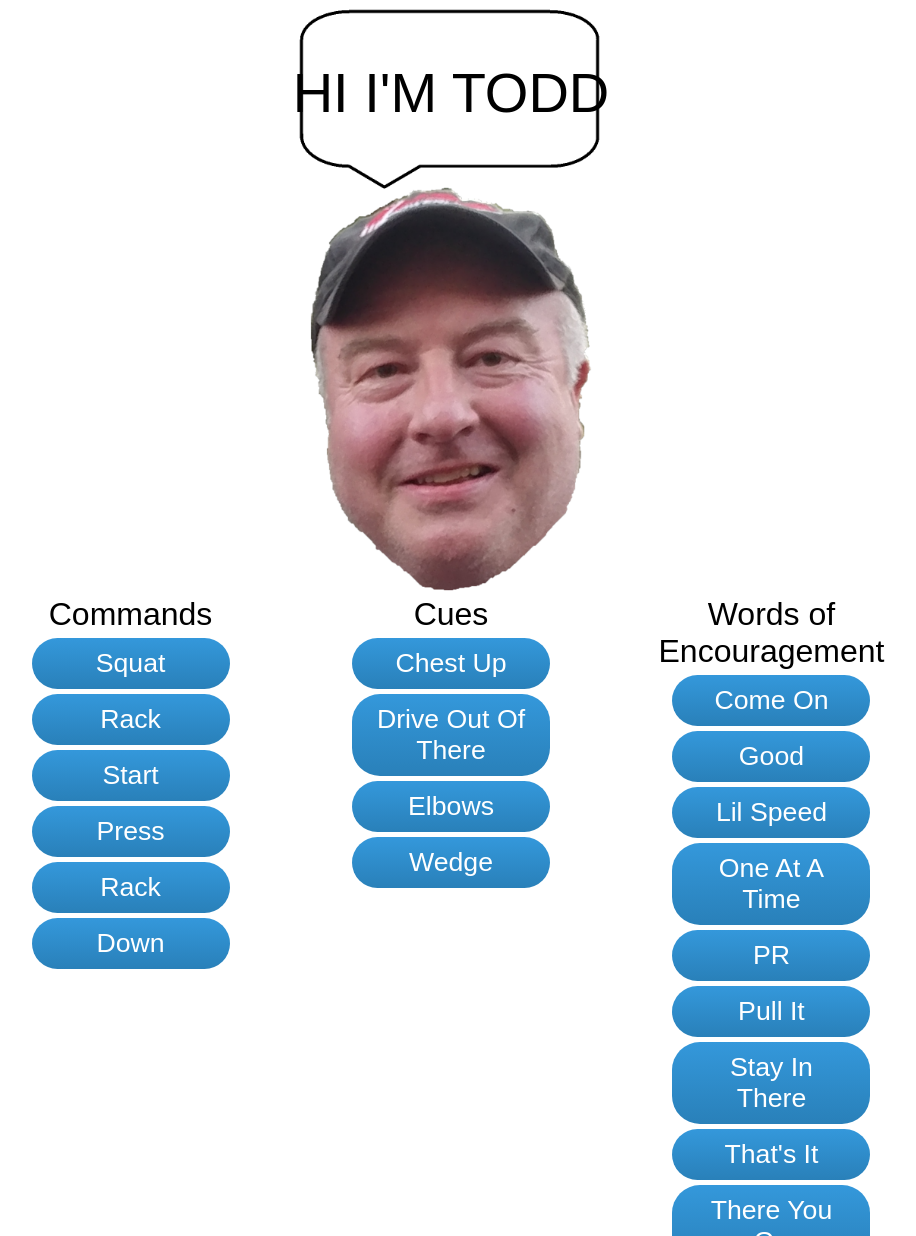
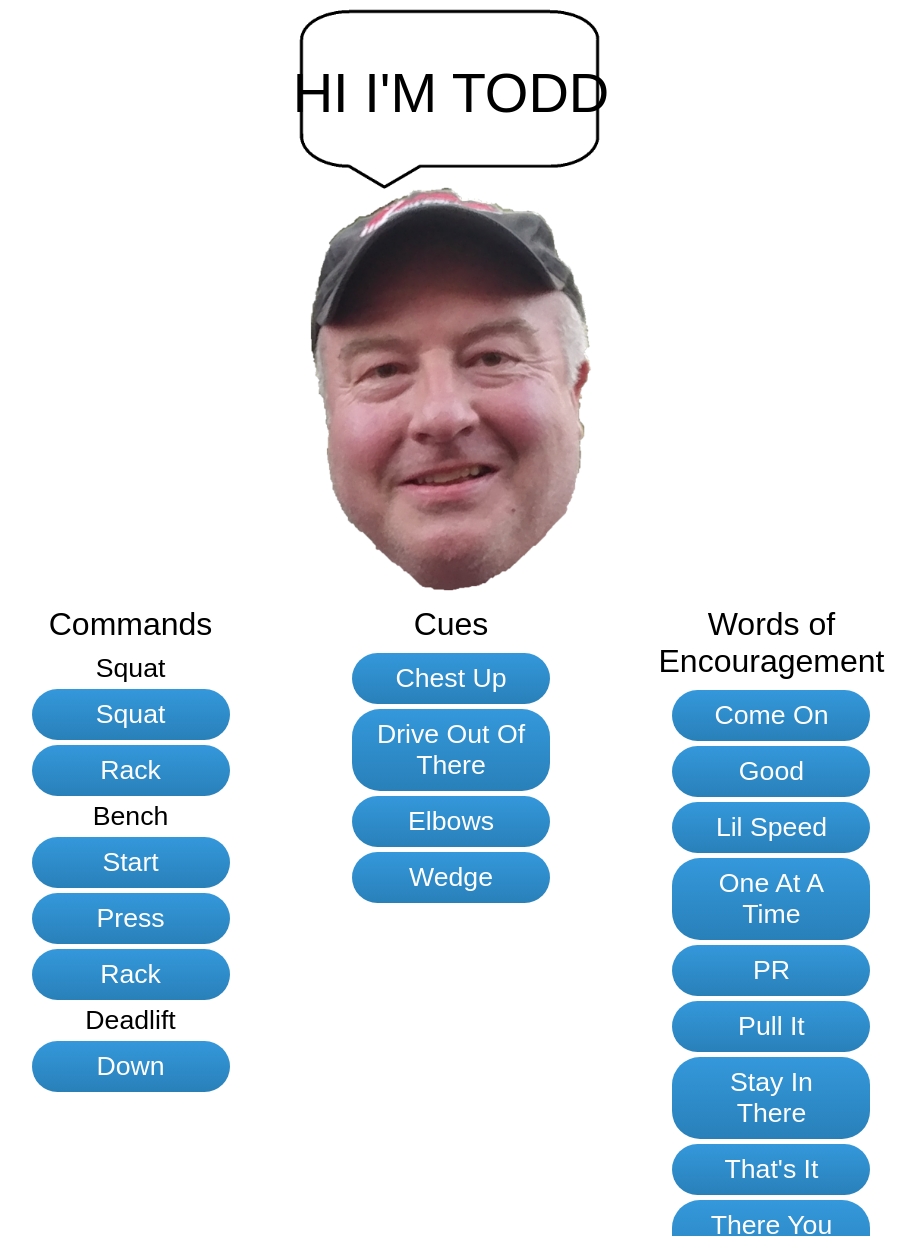
Before and after one commit to jwu910/todd-sound-board, a plain HTML site: page index.html in a window 1280 px wide. Shown: the top 1236 px of the page, without its empty margins (189-1105 px from the left). Drawn offline with Linux system fonts and the light colour scheme.

Commit message:
add command sub category titles

```diff
--- a/index.html
+++ b/index.html
@@ -13,17 +13,20 @@
   <div id="commands" class="block">
     <div class="category-title">Commands</div>
     <div id="squat-comands">
+      <div class="subcategory-title">Squat</div>
       <div class="btn" onClick="playAudio('Squat','commands'); changeCurrentPhrase(this.innerHTML)">Squat</div>
       <div class="btn" onClick="playAudio('Rack','commands'); changeCurrentPhrase(this.innerHTML)">Rack</div>
     </div>
 
     <div id="bench-comands">
+      <div class="subcategory-title">Bench</div>
       <div class="btn" onClick="playAudio('Start', 'commands'); changeCurrentPhrase(this.innerHTML)">Start</div>
       <div class="btn" onClick="playAudio('Press', 'commands'); changeCurrentPhrase(this.innerHTML)">Press</div>
       <div class="btn" onClick="playAudio('Rack','commands'); changeCurrentPhrase(this.innerHTML)">Rack</div>
   </div>
 
     <div id="deadlift-comands">
+      <div class="subcategory-title">Deadlift</div>
       <div class="btn" onClick="playAudio('Down', 'commands'); changeCurrentPhrase(this.innerHTML)">Down</div>
     </div>
   </div>
--- a/styling.css
+++ b/styling.css
@@ -50,7 +50,12 @@ body {
 .category-title {
     font-size: 24pt;
     font-style: bold;
+    margin: 10px;
+}
 
+.subcategory-title {
+    font-size: 20pt;
+    font-style: bold;
 }
 
 .container {
```
